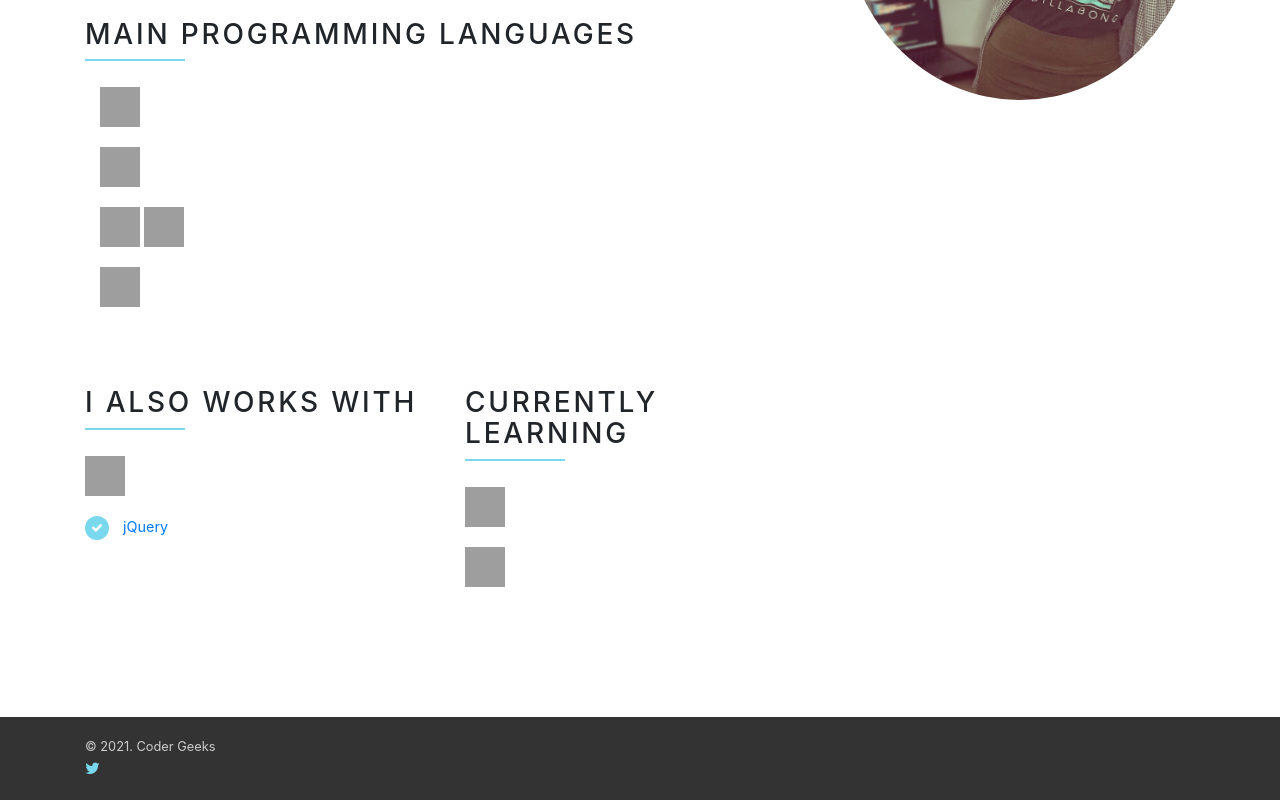
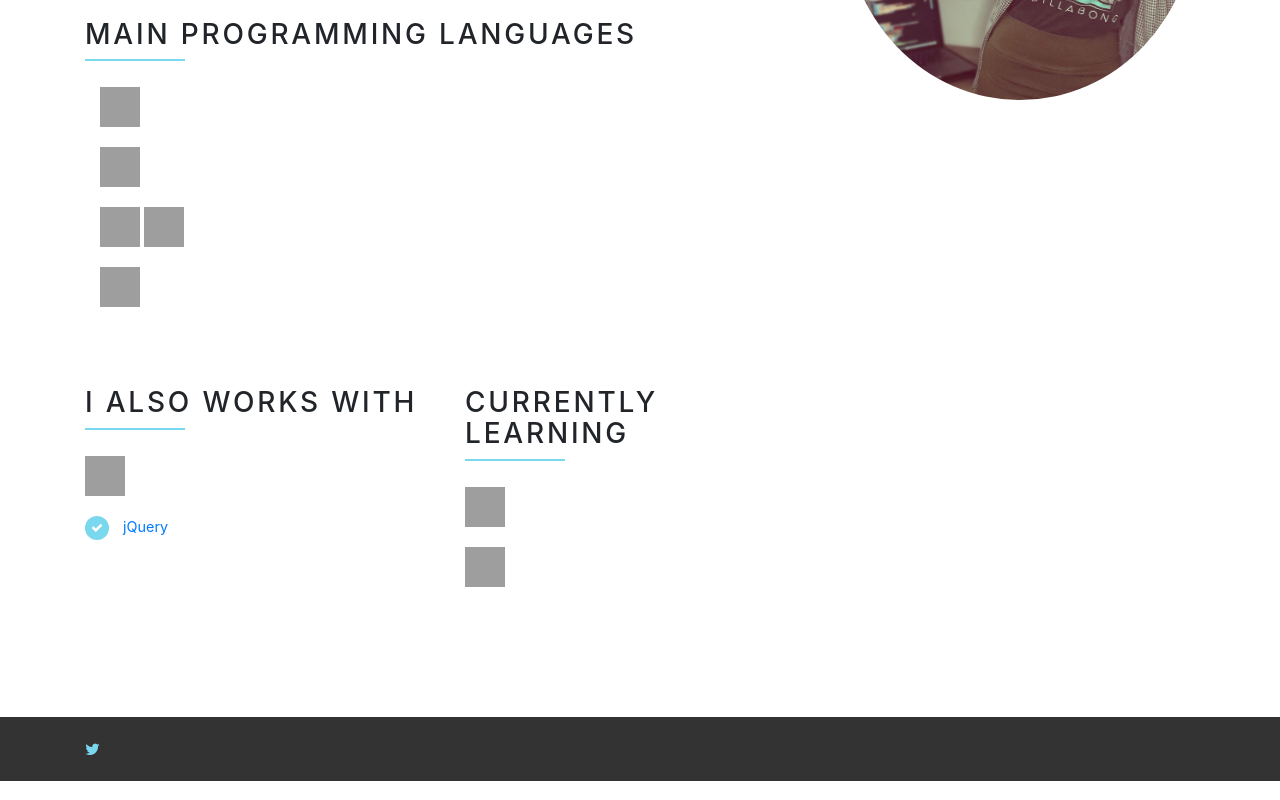
Before and after one commit to lialeon84/projectX, a website with bundled scripts: page aboutme.html in a window 1280 px wide. Shown: the part 591-1391 px from the top of the page. Built offline with nearby package versions, Linux system fonts and the light colour scheme; grey boxes are pictures that could not be loaded.

Commit message:
commented out a code

```diff
--- a/aboutme.html
+++ b/aboutme.html
@@ -266,7 +266,7 @@
                 <div class="container">
                     <div class="row">
                         <div class="col-lg-4 text-center-md">
-                            <p>&copy; 2021. Coder Geeks</p>
+                     <!-- <p>&copy; 2021. Coder Geeks</p> -->
                             <li class="list-inline-item"><a href="https://twitter.com/codergeekgirl" target="_blank"><i class="fa fa-twitter"></i></a></li>
                         </div>
                         <div class="col-lg-8 text-right text-center-md">
```
